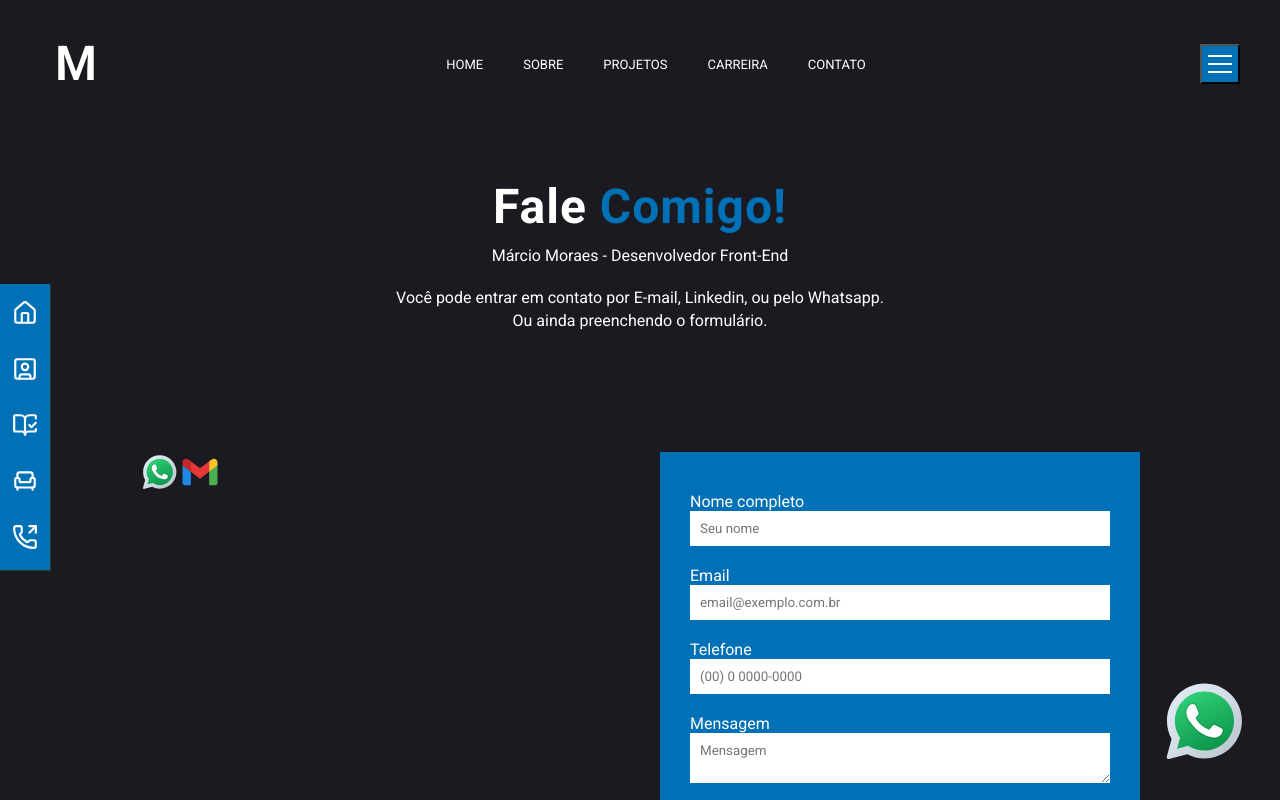
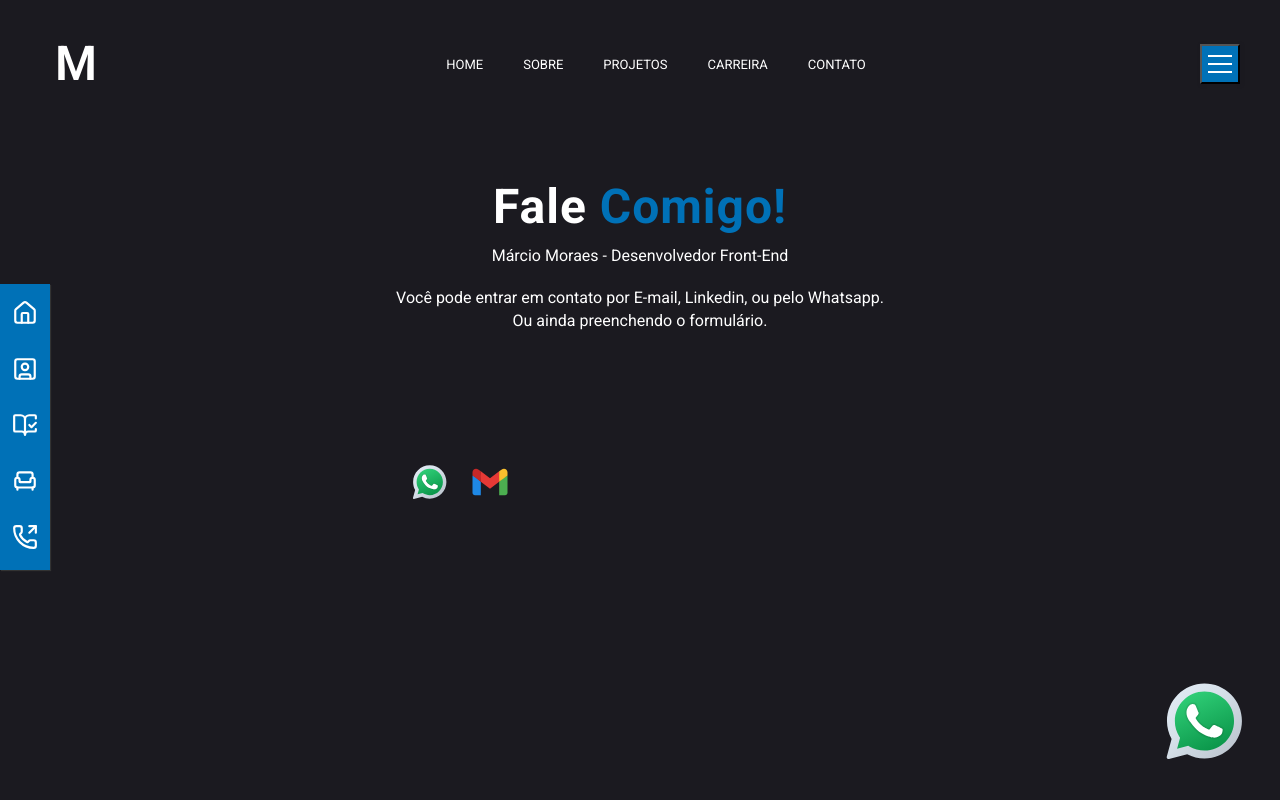
Before and after one commit to Marcio-Moraes/portfolio_reactjs_vite, a React (Vite) app: page /portfolio_reactjs_vite/contato in a window 1280 px wide. Shown: the top 800 px of the page. Built offline with nearby package versions, Linux system fonts and the light colour scheme.

Commit message:
Página contato formulário oculto

```diff
--- a/src/paginas/Contato.jsx
+++ b/src/paginas/Contato.jsx
@@ -13,6 +13,7 @@ import gmail from "../assets/icons/gmail-novo.svg"
 const styleIconesContato = {
     width: '100%',
     maxWidth: '40px',
+    margin: "10px"
 }
 
 
@@ -57,7 +58,8 @@ const Contato = () =>{
                     width: '100%',
                     maxWidth: '500px',
                     padding: '10px',
-                    boxSizing: 'border-box'
+                    boxSizing: 'border-box',
+                    display: 'none'
                 }}>
                     <form action="" style={{
                         padding: '40px 30px',
```
